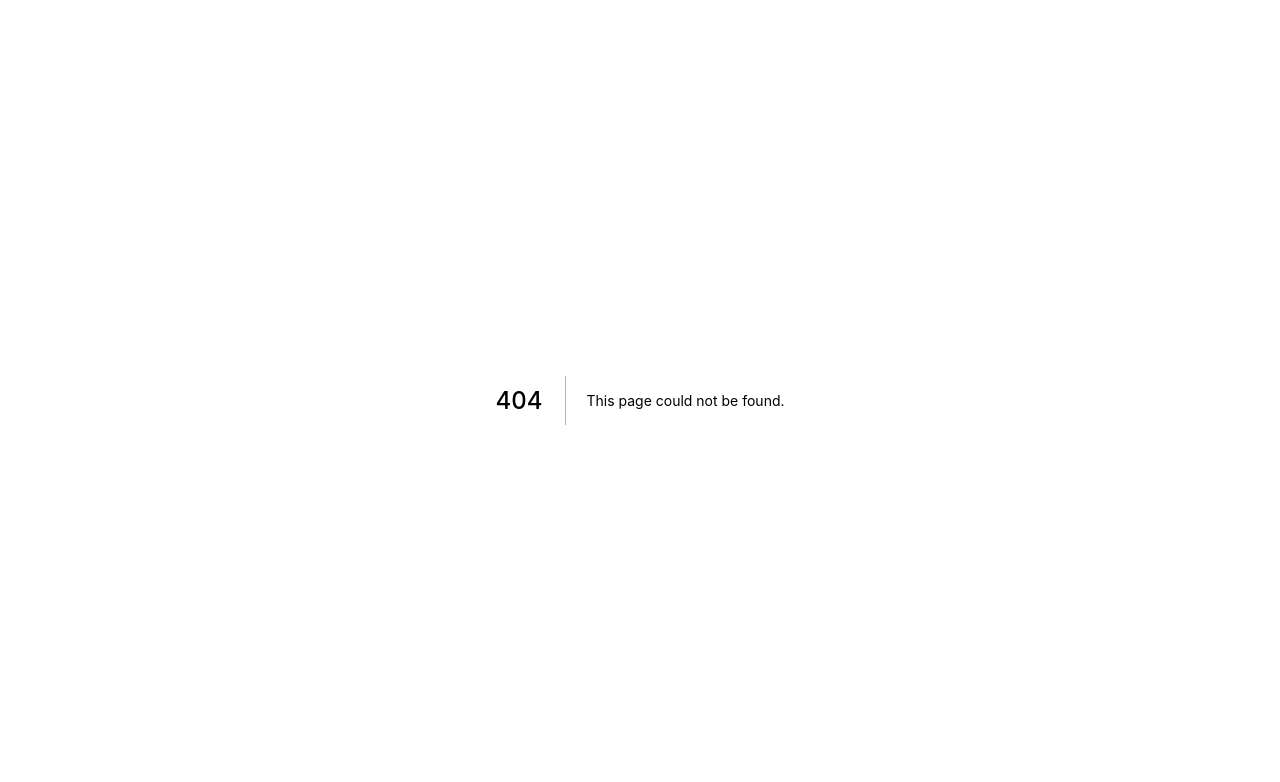
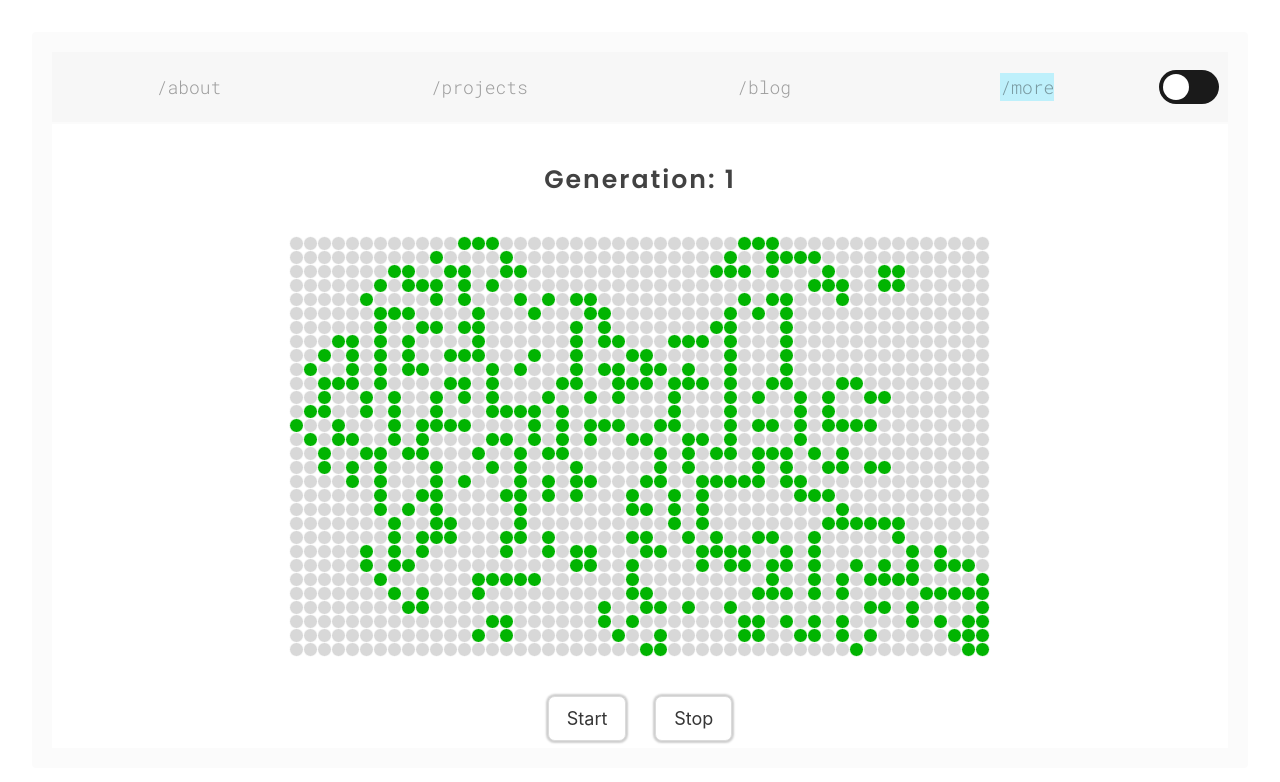
Before and after one commit to syntax-punk/syntaxpunkdotcom, a Next.js app: page /more/gameoflife in a window 1280 px wide. Before the commit this address had no page. Shown: the top 782 px of the page. Built offline with nearby package versions, Linux system fonts and the light colour scheme.

Commit message:
Prepping to drop the gol into more section

```diff
--- /dev/null
+++ b/components/more/gameoflife/Box.tsx
@@ -0,0 +1,10 @@
+/* eslint-disable react/prop-types */
+export function Box({ id, className, selectBox }) {
+  return (
+    <div
+      id={id}
+      className={className}
+      onClick={selectBox}
+    />
+  )
+}
--- /dev/null
+++ b/components/more/gameoflife/Griddy.tsx
@@ -0,0 +1,32 @@
+/* eslint-disable react/prop-types */
+import { Box } from './Box';
+
+export function Griddy({ gridMap, rows, cols, onBoxClick }) {
+
+  const width = cols * 14;
+
+  return (
+    <div className="griddy" style={{ width: width }}>
+      {
+        gridMap.map((row, i) => {
+          return (
+            <div key={i} className="row">
+              {
+                row.map((col, j) => {
+                  return (
+                    <Box
+                      key={j}
+                      id={i + "_" + j}
+                      className={gridMap[i][j] ? "box on" : "box off"}
+                      selectBox={() => onBoxClick(i, j)}
+                    />
+                  )
+                })
+              }
+            </div>
+          )
+        })
+      }
+    </div>
+  )
+}
--- /dev/null
+++ b/components/more/gameoflife/index.tsx
@@ -0,0 +1,200 @@
+import { useEffect, useState, useRef } from 'react'
+import { Griddy } from './Griddy';
+import styled from 'styled-components';
+
+const options = {
+  speed: 250,
+  rows: 30,
+  cols: 50,
+}
+
+function GolView() {
+  const [generation, setGeneration] = useState(0);
+  const [gridMap, setGridMap] = useState(Array(options.rows).fill(undefined).map(() => Array(options.cols).fill(false)));
+  const intervalRef = useRef<NodeJS.Timer | undefined>(undefined);
+
+  useEffect(function seedOnMount() {
+    seedBox();
+    startGame();
+  }, []);
+
+  function seedBox() {
+    const gridCopy = [...gridMap];
+
+    gridCopy.map((row, i) => {
+      row.map((col, j) => {
+        if (Math.floor(Math.random() * 5) === 1) {
+          gridCopy[i][j] = true;
+        }
+      })
+    });
+
+    setGridMap(gridCopy);
+  }
+
+  function play() {
+    const gridCopy = [...gridMap];
+
+    for (let i = 0; i < options.rows; i++) {
+      for (let j = 0; j < options.cols; j++) {
+        let count = 0;
+
+        if (i > 0) if (gridMap[i - 1][j]) count++;
+        if (i > 0 && j > 0) if (gridMap[i - 1][j - 1]) count++;
+        if (i > 0 && j < options.cols - 1) if (gridMap[i - 1][j + 1]) count++;
+        if (j < options.cols - 1) if (gridMap[i][j + 1]) count++;
+        if (j > 0) if (gridMap[i][j - 1]) count++;
+        if (i < options.rows - 1) if (gridMap[i + 1][j]) count++;
+        if (i < options.rows - 1 && j > 0) if (gridMap[i + 1][j - 1]) count++;
+        if (i < options.rows - 1 && options.cols - 1) if (gridMap[i + 1][j + 1]) count++;
+
+        if (gridMap[i][j] && (count < 2 || count > 3)) gridCopy[i][j] = false;
+        if (!gridMap[i][j] && count === 3) gridCopy[i][j] = true;
+      }
+    }
+
+    setGridMap(gridCopy);
+    setGeneration(generation + 1);
+  }
+
+  function startGame() {
+    if (intervalRef.current) clearInterval(intervalRef.current);
+    intervalRef.current = setInterval(play, options.speed);
+  }
+
+  function stopGame() {
+    if (intervalRef.current)
+      clearInterval(intervalRef.current);
+  }
+
+  function seedGame() {
+    stopGame();
+    setTimeout(() => {
+      setGeneration(0);
+      seedBox();
+      startGame();
+    }, options.speed * 1.5);
+  }
+
+  function handleBoxClick (row, col) {
+    const gridCopy = [...gridMap];
+
+    gridCopy[row][col] = !gridCopy[row][col];
+
+    setGridMap(gridCopy);
+  }
+
+  return (
+    <Wrapper>
+      <h3 className="title">Generation: {generation}</h3>
+      <Griddy rows={options.rows} cols={options.cols} gridMap={gridMap} onBoxClick={handleBoxClick} />
+      <div className="buttons">
+        <button className='button-60' onClick={startGame}>Start</button>
+        <button className='button-60' onClick={stopGame}>Stop</button>
+      </div>
+    </Wrapper>
+  )
+}
+
+
+const Wrapper = styled.div`
+  overflow-x: hidden;
+  overflow-y: auto;
+  background-color: var(--bg-color);
+
+  .griddy {
+    width: 150px;
+    line-height: 0;
+    margin: auto;
+    background-color: transparent;
+    margin-bottom: 1.2rem;
+  }
+
+  .title {
+    text-align: center;
+    font-size: 1.4rem;
+    margin: 2rem 0;
+    color: var(--font-color);
+    letter-spacing: 2px;
+  }
+
+  .box {
+    display: inline-block;
+    border: 1px solid var(--bg-color);
+    width: 15px;
+    height: 15px;
+    margin-left: -1px;
+    margin-bottom: -1px;
+    border-radius: 8px;
+  }
+
+  .off {
+    background-color: var(--secondary-bg-color);
+  }
+
+  .on {
+    background-color: #01b401;
+  }
+
+  .box:hover {
+    background-color: #00CCFF;
+  }
+
+  .buttons {
+    display: flex;
+    margin: 0 auto;
+    padding: 1rem;
+    width: min-content;
+    justify-content: center;
+    gap: 1.6rem;
+    border-radius: 4px;
+  }
+
+  .button-60 {
+    align-items: center;
+    appearance: none;
+    background-color: #fff;
+    border: 1px solid #dbdbdb;
+    border-radius: .375em;
+    box-shadow: none;
+    box-sizing: border-box;
+    color: #363636;
+    cursor: pointer;
+    display: inline-flex;
+    font-family: BlinkMacSystemFont,-apple-system,"Segoe UI",Roboto,Oxygen,Ubuntu,Cantarell,"Fira Sans","Droid Sans","Helvetica Neue",Helvetica,Arial,sans-serif;
+    font-size: 1rem;
+    height: 2.5em;
+    justify-content: center;
+    line-height: 1.5;
+    padding: calc(.5em - 1px) 1em;
+    position: relative;
+    text-align: center;
+    user-select: none;
+    -webkit-user-select: none;
+    touch-action: manipulation;
+    vertical-align: top;
+    white-space: nowrap;
+    box-shadow: 0 0 2px 2px #cecece;
+  }
+
+  .button-60:active {
+    border-color: #4a4a4a;
+    outline: 0;
+  }
+
+  .button-60:focus {
+    border-color: #485fc7;
+    outline: 0;
+  }
+
+  .button-60:hover {
+    border-color: #b5b5b5;
+    box-shadow: none;
+  }
+
+  .button-60:focus:not(:active) {
+    box-shadow: rgba(72, 95, 199, .25) 0 0 0 .125em;
+  }
+`
+
+export { GolView }
--- a/components/more/sectionsList.ts
+++ b/components/more/sectionsList.ts
@@ -7,7 +7,11 @@ const sectionsList: Sections[] = [
       {
         title: "Endless Mondrian",
         link: "/more/mondrian"
-      }
+      },
+      // {
+      //   title: "Game of Life",
+      //   link: "/more/gameoflife"
+      // }
     ]
   }
 ]
--- a/components/more/shared/section.tsx
+++ b/components/more/shared/section.tsx
@@ -52,7 +52,7 @@ const SectionContainer = styled.div`
   width: 100%;
   height: auto;
   display: grid;
-  gap: 4px;
+  gap: 2rem;
   grid-template-columns: repeat(auto-fit, 380px);
   grid-auto-rows: 72px;
   padding: 1rem;
--- /dev/null
+++ b/pages/more/gameoflife/index.tsx
@@ -0,0 +1,16 @@
+import Head from "next/head";
+import Layout from "../../../components/layout";
+import { GolView } from "../../../components/more/gameoflife";
+
+const Index = (props) => {
+  return (
+    <Layout>
+      <Head>
+        <title>more / game-of-life</title>
+      </Head>
+      <GolView />
+    </Layout>
+  )
+}
+
+export default Index;
--- a/styles/global.css
+++ b/styles/global.css
@@ -8,6 +8,7 @@
   --heading-color: #292922;
 
   --bg-color: #fff;
+  --secondary-bg-color: #d2d2d2dd;
   --main-background-color: #F7F7F7;
   --border-color: #FBFBFB;
   --link-color: #0000005d;
@@ -28,6 +29,7 @@
   --heading-color: #818cab;
 
   --bg-color: #000000;
+  --secondary-bg-color: #252525dd;
   --main-background-color: #000000;
   --border-color: #373636;
   --link-color: #FBFBFBAA;
```
